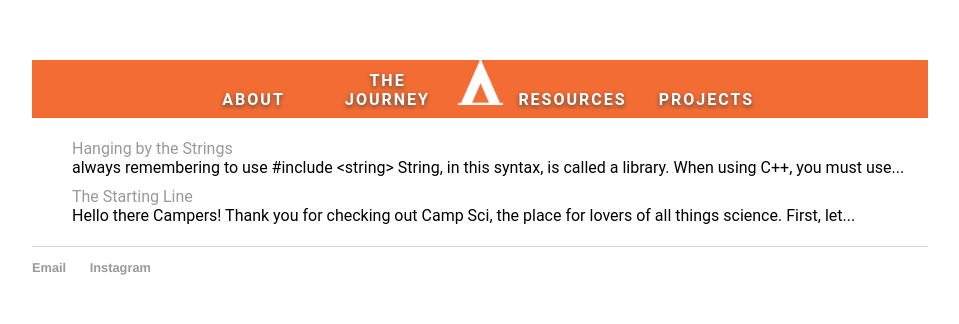
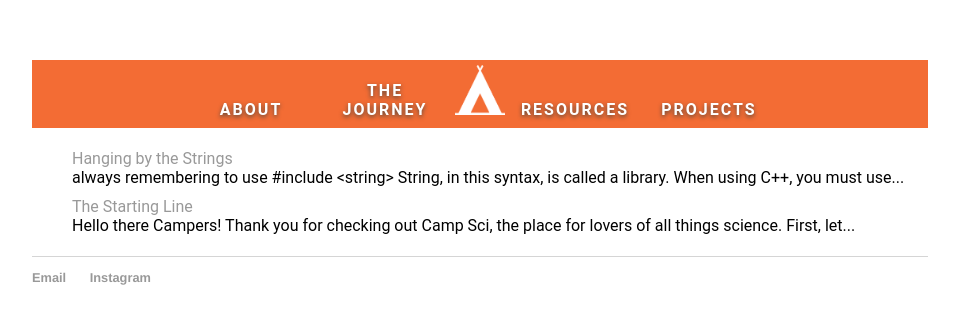
Before and after one commit to campsci/campsci.github.io, a Jekyll site: the page built from home/home.html, in a window 1280 px wide. Shown: the top 324 px of the page, without its empty margins (160-1119 px from the left). Built offline with Jekyll 4.4.1, drawn with Linux system fonts in a browser that asks for light colours.

Commit message:
Update main.css

```diff
--- a/css/main.css
+++ b/css/main.css
@@ -44,8 +44,8 @@ body {
 
 .logo {
     height:50px;
-    width:45px;
-    margin-top: -10px;
+    width:50px;
+    margin-top: 0;
     padding: 0;
 }
 
```
